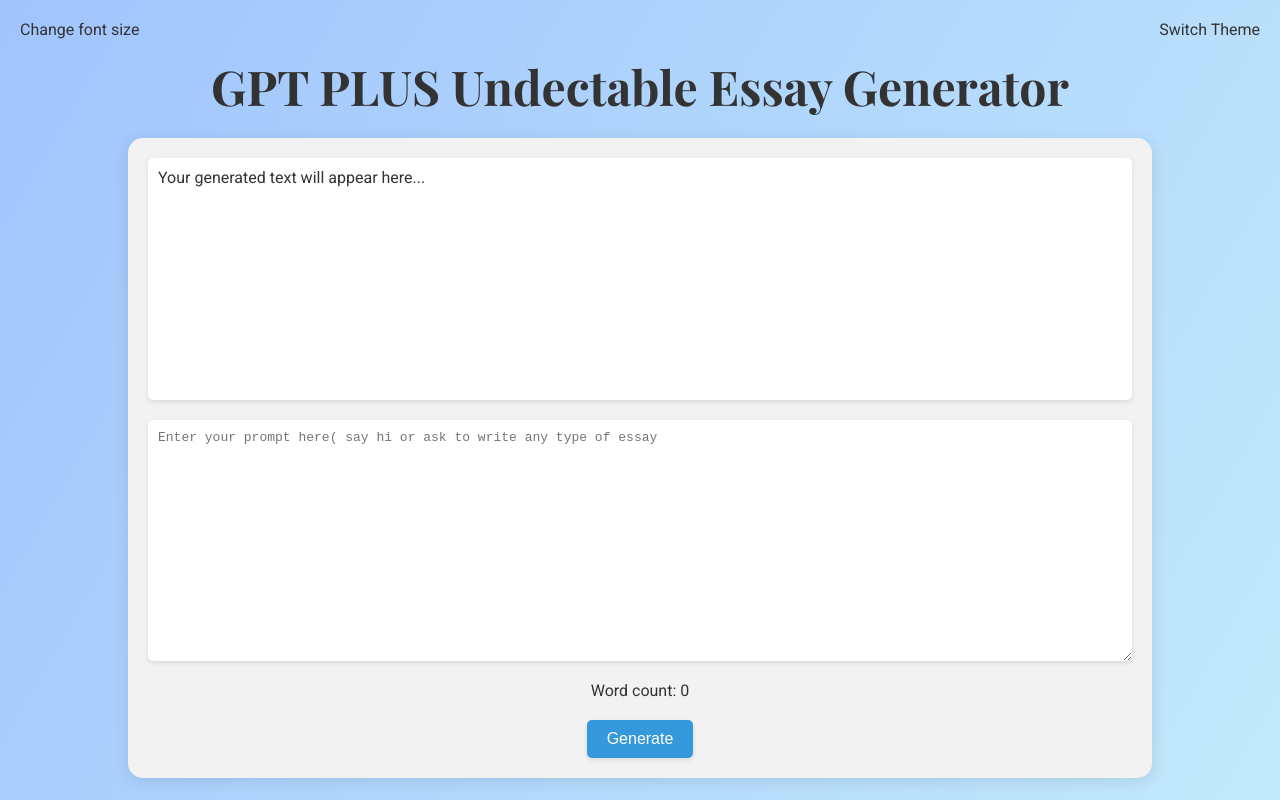
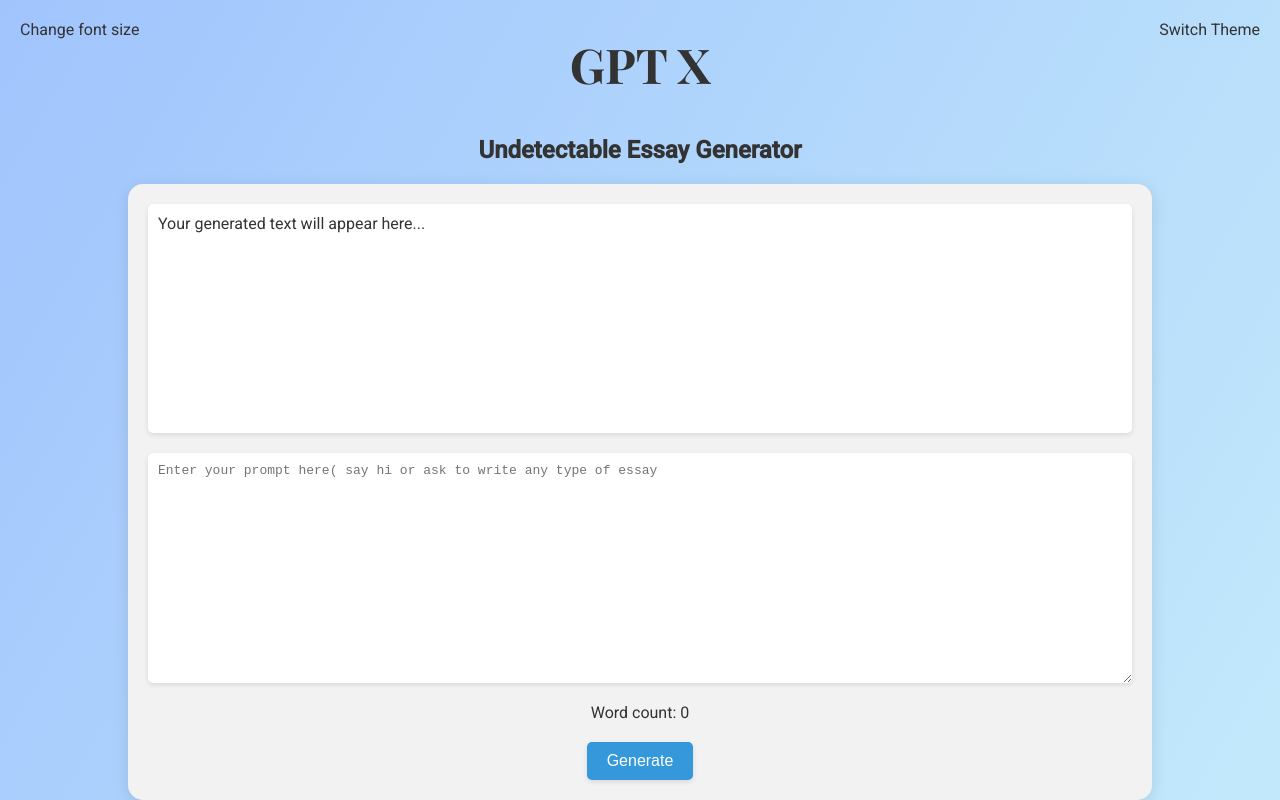
Before and after one commit to Kidus-berhanu/GPT-Davinci, a website: page index.html in a window 1280 px wide. Drawn offline with nearby package versions, Linux system fonts and the light colour scheme.

Commit message:
Update index.html

```diff
--- a/index.html
+++ b/index.html
@@ -115,7 +115,8 @@
     </style>
 </head>
 <body>
-    <h1> GPT PLUS Undectable Essay Generator</h1>
+    <h1> GPT X</h1>
+     <h2>Undetectable Essay Generator</h2>
     <span id="theme-switch">Switch Theme</span>
     <form id="form">
         <div id="result">Your generated text will appear here...</div>
```
